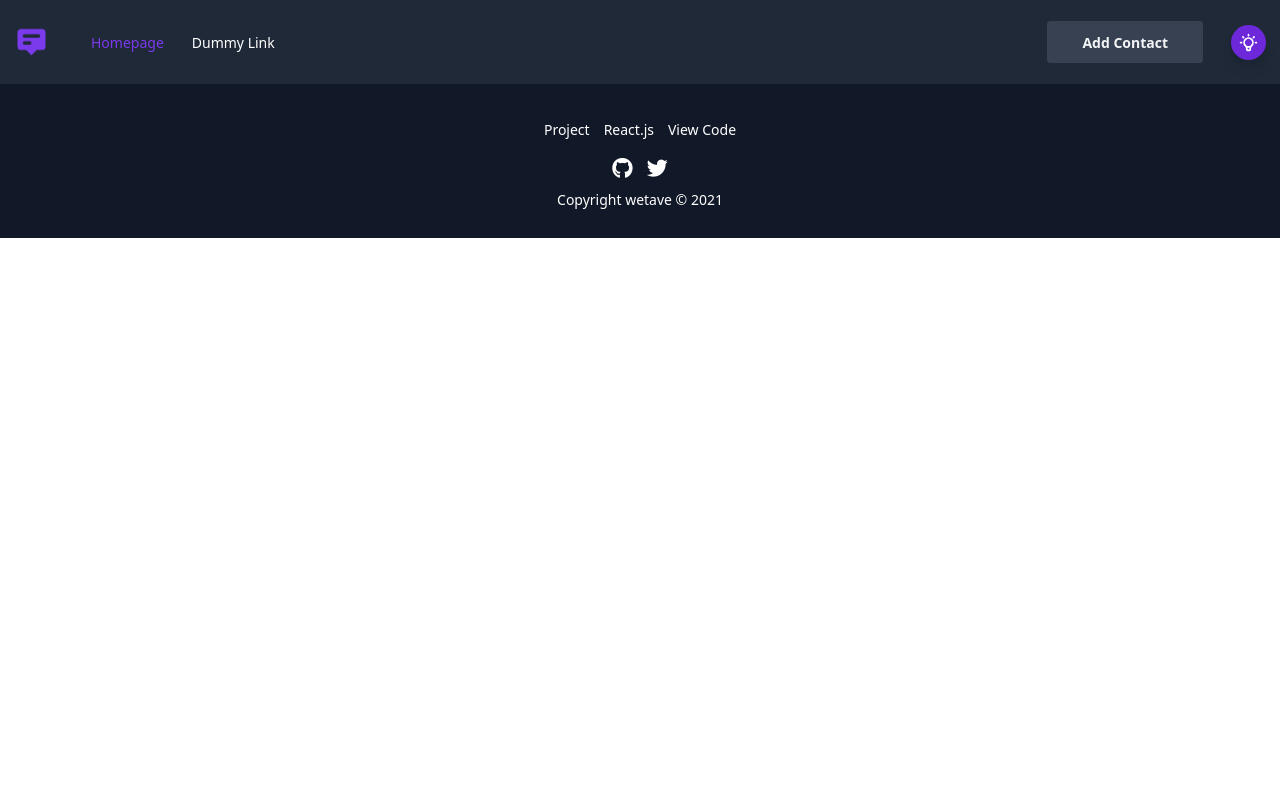
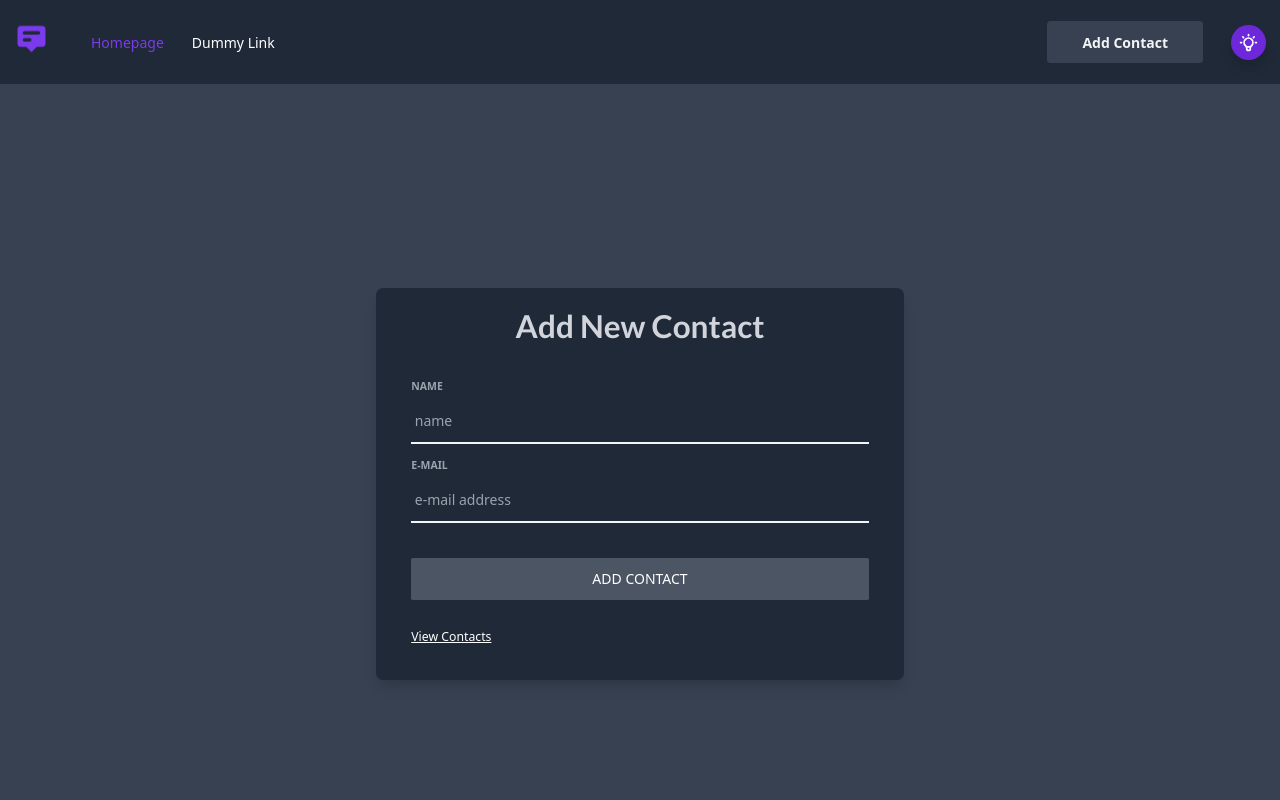
Before and after one commit to pruthvz/wetave, a React (Create React App) app: page /wetave/add in a window 1280 px wide. Shown: the top 800 px of the page. Built offline with nearby package versions, Linux system fonts and the light colour scheme.

Commit message:
changed url redirects

```diff
--- a/src/App.js
+++ b/src/App.js
@@ -75,7 +75,7 @@ function App() {
         <Header />
         <Switch>
           <Route
-            path="/"
+            path="/wetave/"
             exact
             render={(props) => (
               <ContactList
@@ -88,13 +88,13 @@ function App() {
             )}
           />
           <Route
-            path="/add"
+            path="/wetave/add"
             render={(props) => (
               <AddContact {...props} addContactHandler={addContactHandler} />
             )}
           />
-          <Route path="/contact/:id" component={ContactDetail} />
-          <Route path="/dummy" component={DummyLink} />
+          <Route path="/wetave/contact/:id" component={ContactDetail} />
+          <Route path="/wetave/dummy" component={DummyLink} />
         </Switch>
         <Footer />
       </Router>
--- a/src/components/AddContact.jsx
+++ b/src/components/AddContact.jsx
@@ -15,7 +15,7 @@ class AddContact extends React.Component {
     }
     this.props.addContactHandler(this.state);
     this.setState({ name: "", email: "" });
-    this.props.history.push("/");
+    this.props.history.push("/wetave/");
   };
 
   render() {
@@ -87,7 +87,7 @@ class AddContact extends React.Component {
                 </button>
 
                 <div class="sm:flex sm:flex-wrap mt-8 sm:mb-4 text-sm text-center">
-                  <Link to="/">
+                  <Link to="/wetave/">
                     <a class="flex-2 underline dark:text-white">
                       View Contacts
                     </a>
--- a/src/components/ContactDetail.jsx
+++ b/src/components/ContactDetail.jsx
@@ -42,7 +42,7 @@ function ContactDetail(props) {
 
             <div className="center-div pt-10">
               <center>
-                <Link to="/">
+                <Link to="/wetave/">
                   <button className="ui p-3 pl-5 pr-5 rounded-lg text-white bg-purple-600 hover:bg-purple-800 outline-none focus:outline-none">
                     View all Contacts
                   </button>
--- a/src/components/Header.jsx
+++ b/src/components/Header.jsx
@@ -13,7 +13,7 @@ const Header = () => {
       >
         <div class="container mx-auto p-4 flex flex-wrap items-center md:flex-no-wrap">
           <div class="mr-4 md:mr-8">
-            <Link to="/">
+            <Link to="/wetave/">
               <a rel="home">
                 <svg
                   xmlns="http://www.w3.org/2000/svg"
@@ -54,7 +54,7 @@ const Header = () => {
           <div class="w-full md:w-auto md:flex-grow md:flex md:items-center">
             <ul class="flex flex-col mt-4 -mx-4 pt-4 md:flex-row md:items-center md:mx-0 md:mt-0 md:pt-0 md:mr-4 lg:mr-8 md:border-0">
               <li>
-                <Link to="/">
+                <Link to="/wetave/">
                   <a
                     class="block px-4 py-1 md:p-2 lg:px-4 hover:text-gray-500 transition duration-200 text-purple-600"
                     title="Link"
@@ -64,7 +64,7 @@ const Header = () => {
                 </Link>
               </li>
               <li>
-                <Link to="/dummy">
+                <Link to="/wetave/dummy">
                   <a
                     class="block px-4 py-1 md:p-2 lg:px-4  hover:text-gray-500 transition duration-200"
                     title="Active Link"
@@ -81,7 +81,7 @@ const Header = () => {
                   id="nav-content"
                 >
                   <div class="auth flex items-center w-full md:w-full p-5 md:p-2">
-                    <Link to="/add">
+                    <Link to="/wetave/add">
                       <button class="bg-purple-600 text-gray-100 font-bold p-3 pl-10 pr-10 rounded hover:bg-purple-500 dark:bg-gray-700 dark:hover:bg-purple-700">
                         Add Contact
                       </button>
```
